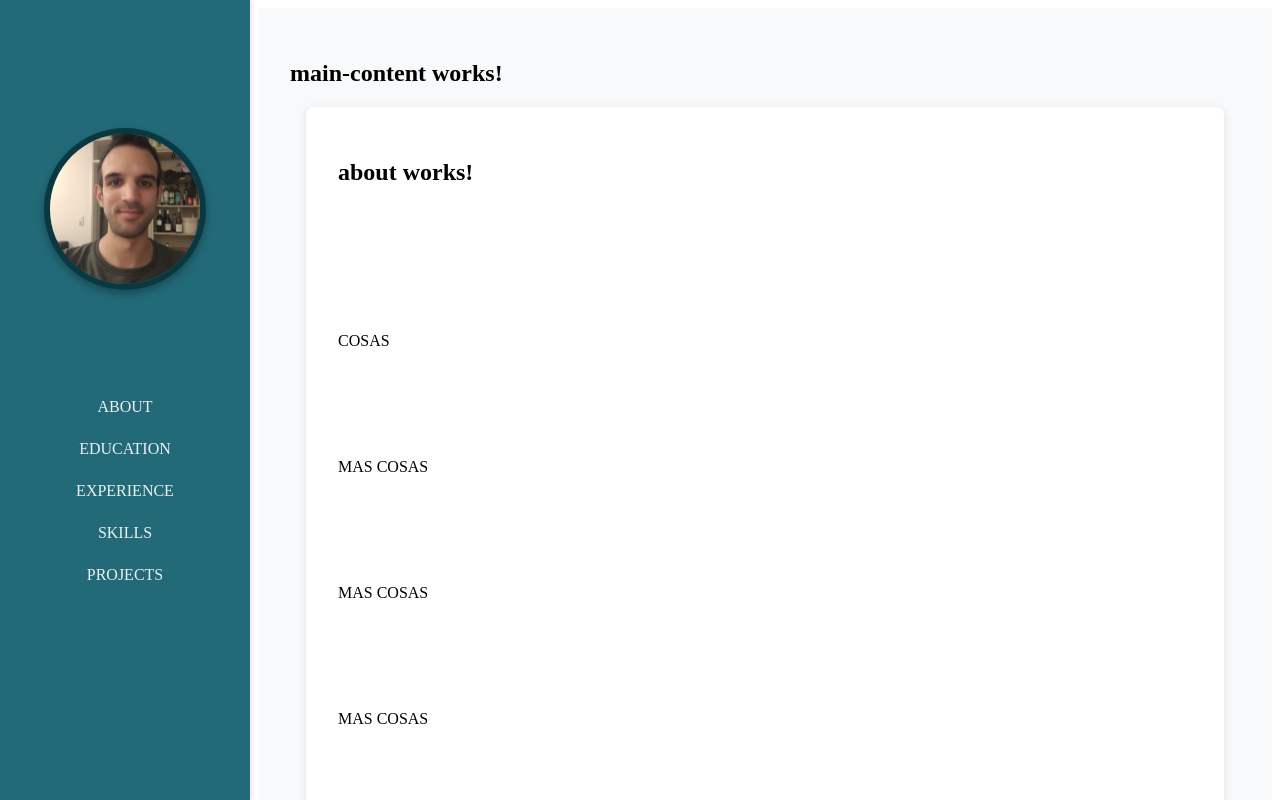
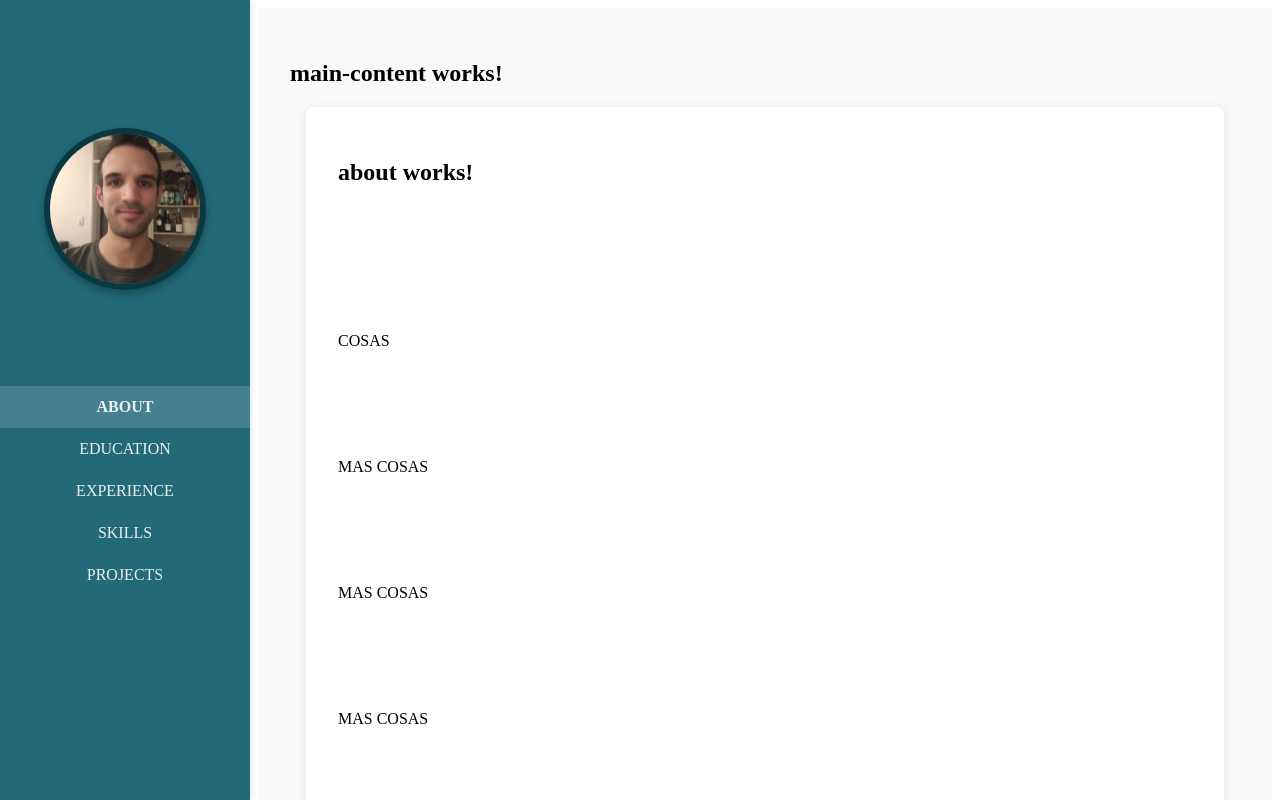
Before and after one commit to AlbertoParramon/portfolio-parramon, an Angular app: page / in a window 1280 px wide. Shown: the top 800 px of the page. Built offline with nearby package versions, Linux system fonts and the light colour scheme.

Commit message:
sidebar sections remains selected

```diff
--- a/src/app/layout/sidebar/sidebar.html
+++ b/src/app/layout/sidebar/sidebar.html
@@ -18,6 +18,7 @@
         <li class="sidebar-menu-item">
           <a
             class="sidebar-item"
+            [ngClass]="{ 'active': item.visible }"
             (click)="setSectionVisible(item.name)"
           >
             <span class="sidebar-item-text">{{ item.label }}</span>
--- a/src/app/layout/sidebar/sidebar.scss
+++ b/src/app/layout/sidebar/sidebar.scss
@@ -88,11 +88,34 @@
 
     &:hover {
       background-color: rgba(255, 255, 255, 0.1);
+
+      .sidebar-item-text {
+        font-weight: bold;
+      }
+    }
+
+    &.active {
+      background-color: rgba(255, 255, 255, 0.15);
+
+      .sidebar-item-text {
+        font-weight: bold;
+      }
+    }
+
+    // Solo mostrar estado activo en pantallas grandes
+    @media (max-width: 992px) {
+      &.active {
+        background-color: transparent;
+
+        .sidebar-item-text {
+          font-weight: normal;
+        }
+      }
     }
 
     &-text {
       opacity: 1;
-      transition: opacity 0.3s ease-in-out;
+      transition: all 0.2s ease;
     }
 }
 
```
